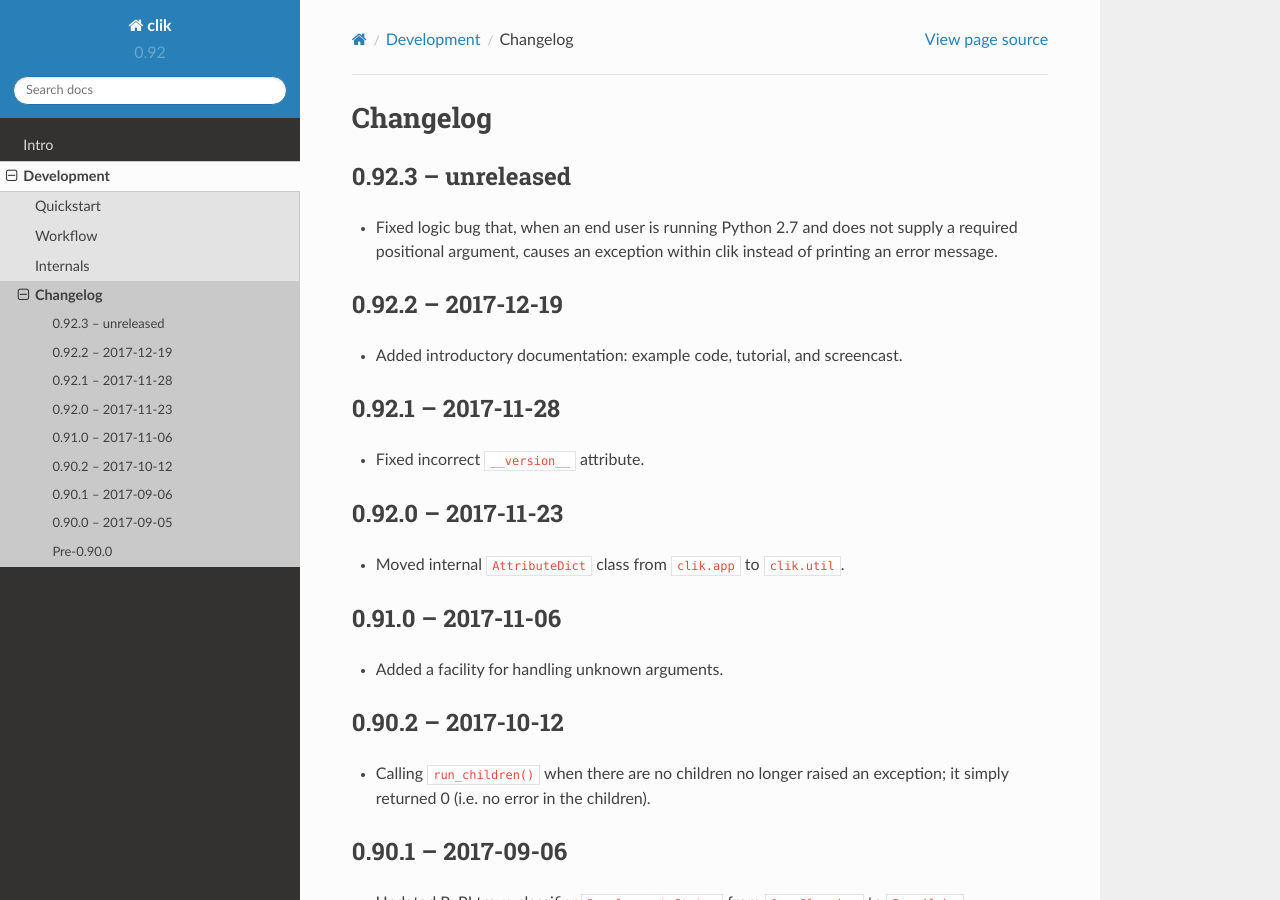
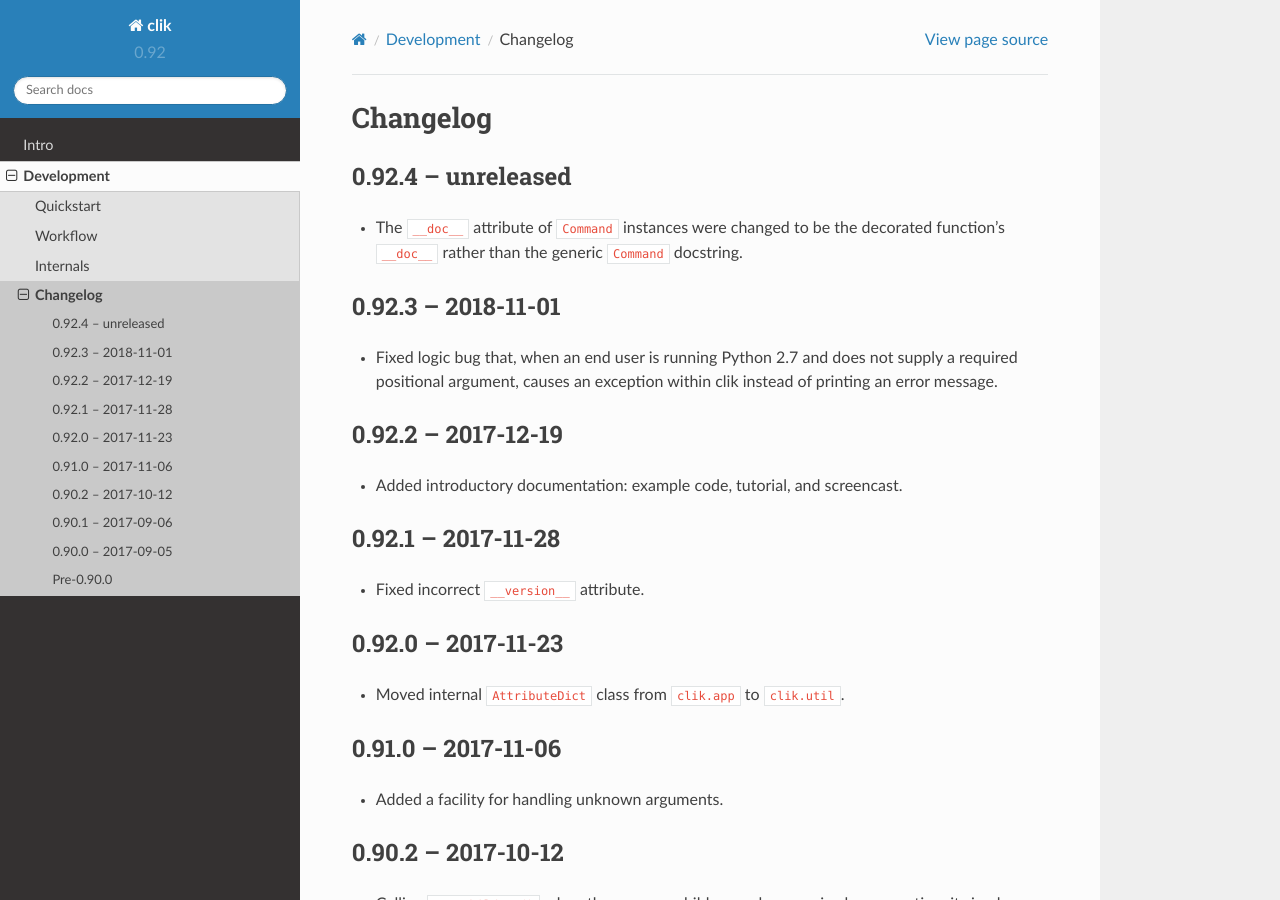
Before and after one commit to decafjoe/clik, a Sphinx documentation site: the page built from doc/development/changelog.rst, in a window 1280 px wide and 900 px high. Built offline with Sphinx 7.4.7 and the Read the Docs theme 2.0.0, drawn with Linux system fonts in a browser that asks for light colours.

Commit message:
Changes Command.__doc__ to be the decorated function's docstring.

```diff
--- a/doc/development/changelog.rst
+++ b/doc/development/changelog.rst
@@ -3,8 +3,15 @@
  Changelog
 ===========
 
+0.92.4 -- unreleased
+====================
 
-0.92.3 -- unreleased
+* The ``__doc__`` attribute of ``Command`` instances were changed to
+  be the decorated function's ``__doc__`` rather than the generic
+  ``Command`` docstring.
+
+
+0.92.3 -- 2018-11-01
 ====================
 
 * Fixed logic bug that, when an end user is running Python 2.7 and
```
Also changed, not shown: 2 other files.
